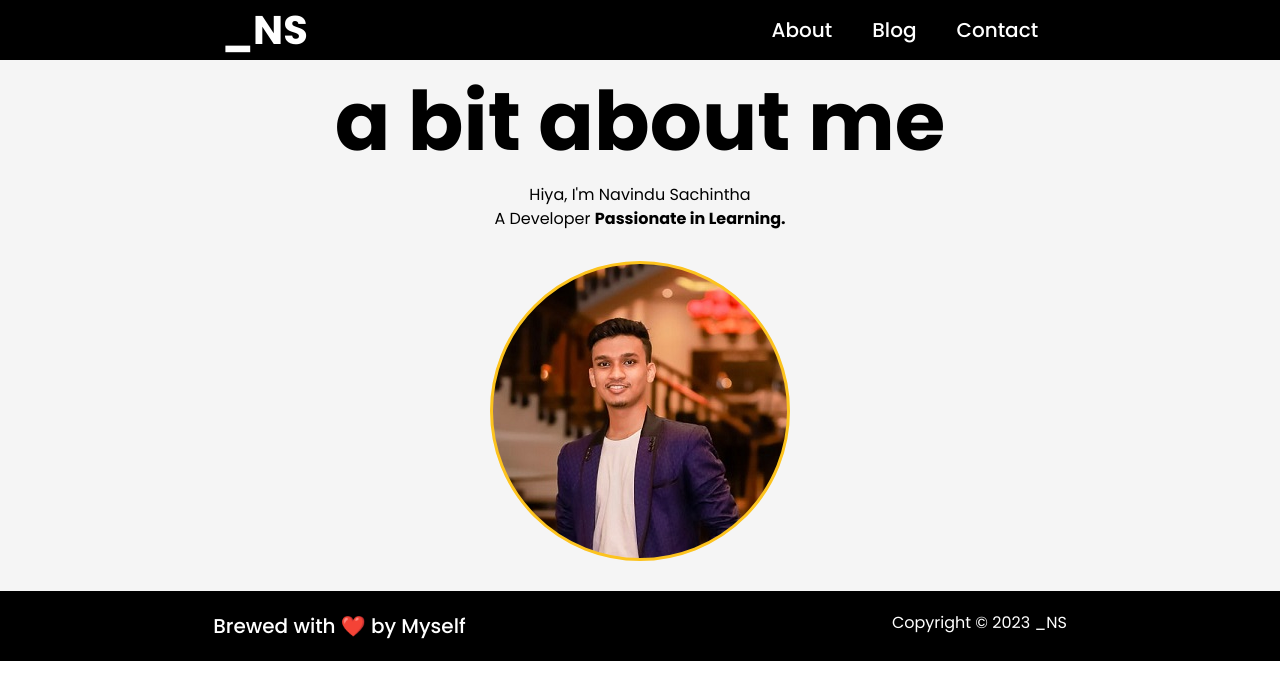
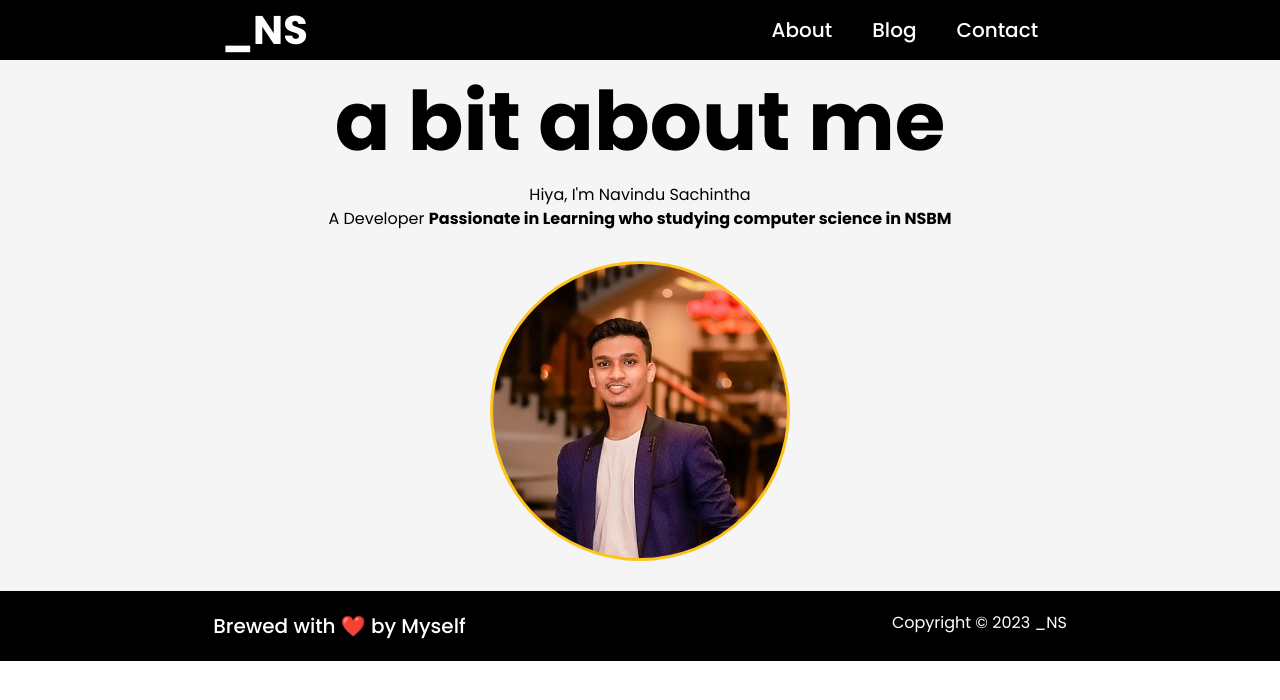
Before and after one commit to navindu-sachintha/react-portfolio, a React (Create React App) app: page /about in a window 1280 px wide. Shown: the top 700 px of the page. Built offline with nearby package versions, Linux system fonts and the light colour scheme.

Commit message:
Update Aboutpage.js

```diff
--- a/src/components/Aboutpage/Aboutpage.js
+++ b/src/components/Aboutpage/Aboutpage.js
@@ -9,7 +9,7 @@ export default function Aboutpage (){
       </div>
       <div className="about-content">
         <p>Hiya, I'm Navindu Sachintha<br></br>
-          A Developer <strong>Passionate in Learning.</strong>
+          A Developer <strong>Passionate in Learning who studying computer science in <a href="https://nsbm.ac.lk/">NSBM</a></strong>
         </p>
       </div>
       <div className="about-img">
```
